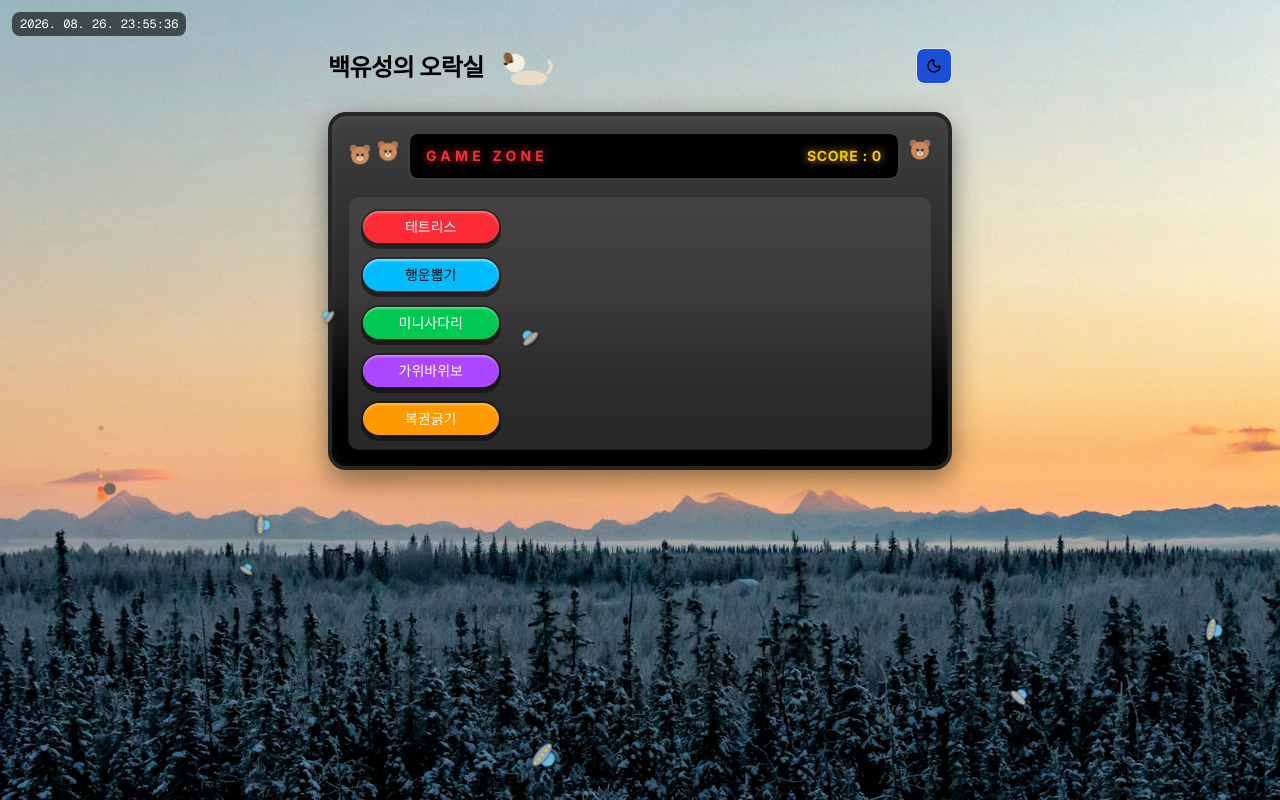
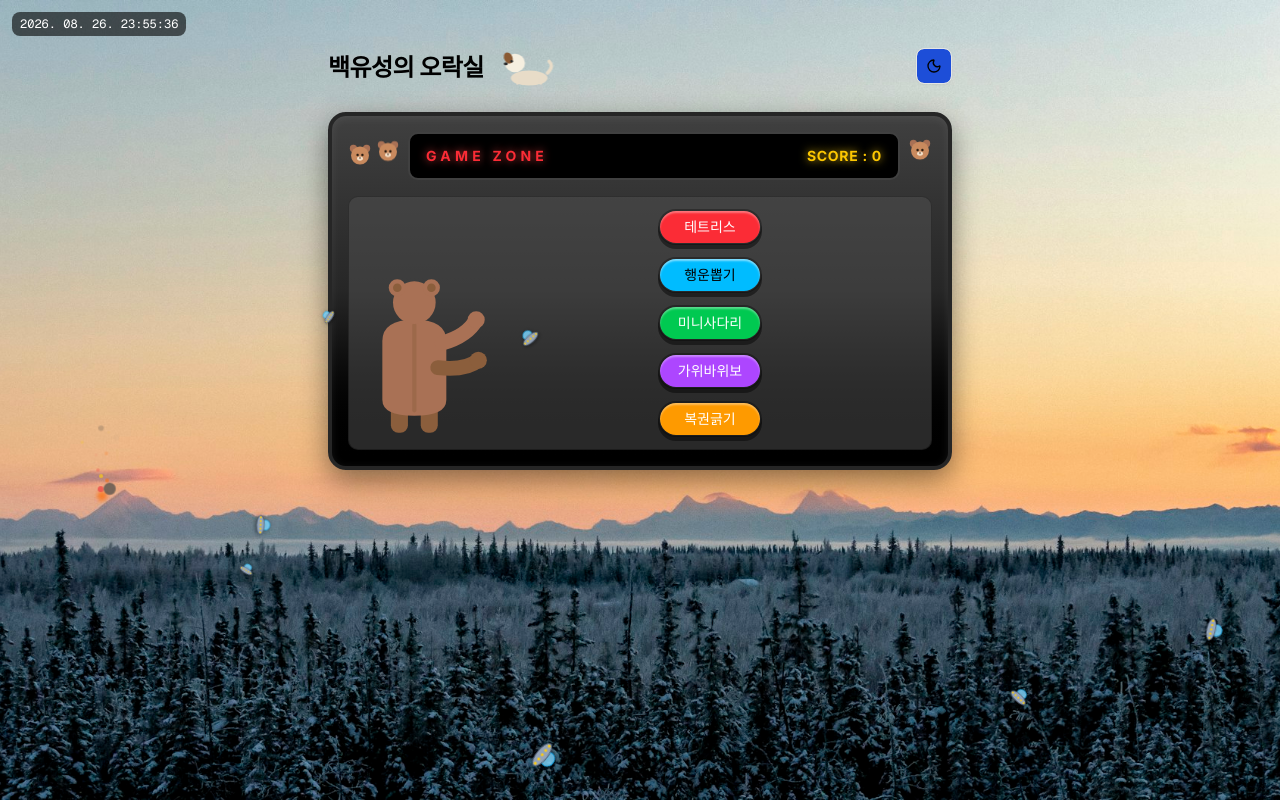
Before and after one commit to lu680035003500-sudo/0827_final_v1, a Next.js app: page / in a window 1280 px wide. Built offline with nearby package versions, Linux system fonts and the light colour scheme.

Commit message:
feat: 오락기 왼쪽에 큰 곰돌이 뒷모습, 버튼은 가운데 정렬
곰돌이가 팔을 뻗어 오락기를 붙잡고 있는 뒷모습을 크게 배치하고,
1/4 폭으로 줄어든 게임 버튼들은 남은 공간에서 가운데로 정렬한다.

```diff
--- a/components/arcade/arcade-cabinet.tsx
+++ b/components/arcade/arcade-cabinet.tsx
@@ -1,6 +1,7 @@
 import type { ReactNode } from "react";
 
 import { MiniBear } from "./mini-bear";
+import { BearFromBehind } from "./bear-from-behind";
 
 type ArcadeCabinetProps = {
   children: ReactNode;
@@ -27,8 +28,9 @@ export function ArcadeCabinet({ children, score }: ArcadeCabinetProps) {
 
         <MiniBear delay="0.3s" />
       </div>
-      <div className="flex flex-col gap-3 rounded-lg border border-black/30 bg-neutral-600/50 p-3">
-        {children}
+      <div className="flex items-end gap-3 rounded-lg border border-black/30 bg-neutral-600/50 p-3">
+        <BearFromBehind className="h-40 w-auto shrink-0" />
+        <div className="flex flex-1 flex-col items-center gap-3">{children}</div>
       </div>
     </div>
   );
--- /dev/null
+++ b/components/arcade/bear-from-behind.tsx
@@ -0,0 +1,44 @@
+export function BearFromBehind({ className }: { className?: string }) {
+  return (
+    <svg viewBox="0 0 120 150" className={className} aria-hidden="true">
+      <rect x="28" y="120" width="16" height="26" rx="7" fill="#8b5e3c" />
+      <rect x="56" y="120" width="16" height="26" rx="7" fill="#8b5e3c" />
+
+      <path
+        d="M20 60 Q20 40 50 40 Q80 40 80 60 L80 115 Q80 130 50 130 Q20 130 20 115 Z"
+        fill="#a97155"
+      />
+      <path
+        d="M50 45 L50 125"
+        stroke="#8b5e3c"
+        strokeWidth="4"
+        strokeLinecap="round"
+        opacity="0.4"
+      />
+
+      <circle cx="50" cy="24" r="20" fill="#a97155" />
+      <circle cx="34" cy="10" r="8" fill="#a97155" />
+      <circle cx="66" cy="10" r="8" fill="#a97155" />
+      <circle cx="34" cy="10" r="4" fill="#8b5e3c" />
+      <circle cx="66" cy="10" r="4" fill="#8b5e3c" />
+
+      <path
+        d="M76 62 Q100 55 108 40"
+        stroke="#a97155"
+        strokeWidth="14"
+        strokeLinecap="round"
+        fill="none"
+      />
+      <circle cx="108" cy="40" r="8" fill="#a97155" />
+
+      <path
+        d="M72 85 Q98 88 110 78"
+        stroke="#8b5e3c"
+        strokeWidth="14"
+        strokeLinecap="round"
+        fill="none"
+      />
+      <circle cx="110" cy="78" r="8" fill="#8b5e3c" />
+    </svg>
+  );
+}
```
